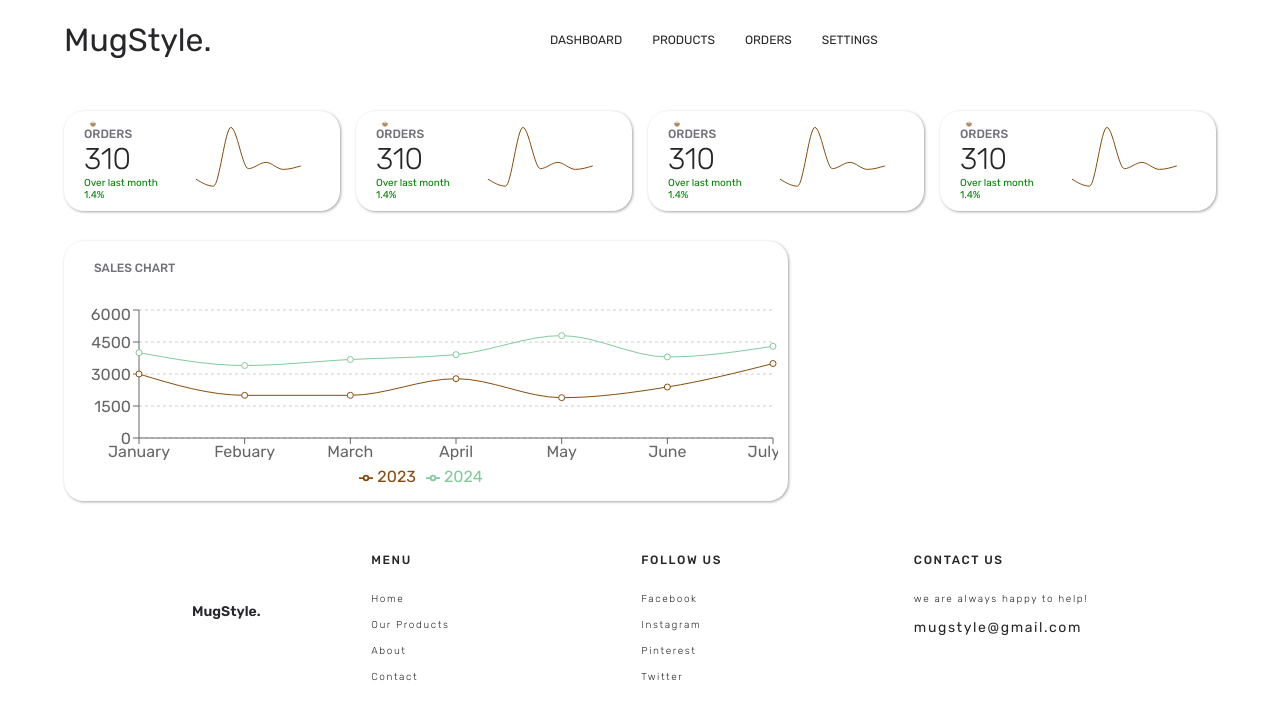
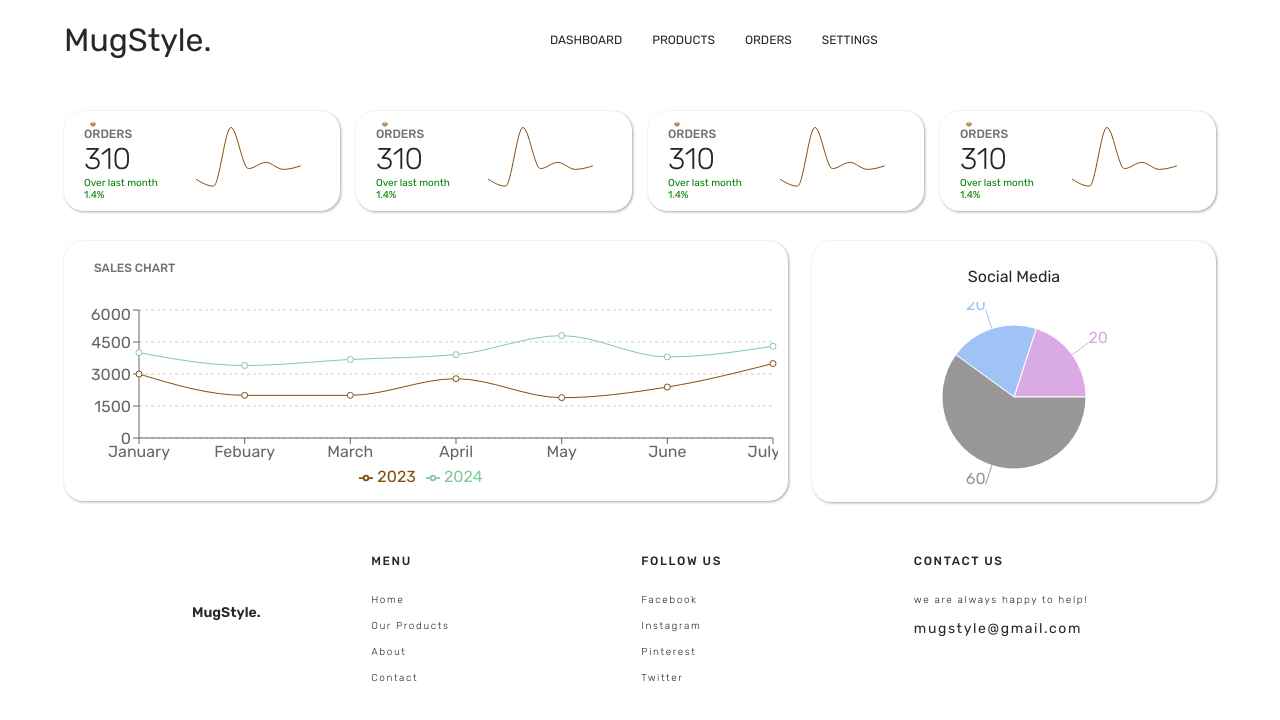
Before and after one commit to Morganefrlr/eshop-mugstyle2024, a Next.js app: page /admin in a window 1280 px wide. Shown: the top 720 px of the page. Built offline with nearby package versions, Linux system fonts and the light colour scheme.

Commit message:
A01: add pieChart

```diff
--- a/src/app/admin/_admin.scss
+++ b/src/app/admin/_admin.scss
@@ -10,6 +10,7 @@
         display: flex;
         width: 90vw;
         margin: 0 auto;
+        justify-content: space-between;
     }
 
 
--- /dev/null
+++ b/src/app/admin/adminRecharts/PieChartBox.tsx
@@ -0,0 +1,31 @@
+'use client'
+import {PieChart, Pie, ResponsiveContainer, Cell, } from 'recharts';
+
+const PieChartBox = () => {
+    const data = [
+        { name: 'Group A', value: 20, color: '#d9aae4'},
+        { name: 'Group B', value: 20, color: '#a0c3f5'},
+        { name: 'Group C', value: 60, color:'#989696' },
+
+
+      ];
+      const COLORS = ['#d9aae4', '#a0c3f5', '#4a4a4a'];
+
+
+
+    return (
+        <div className='pieChartMain'>
+          <p>Social Media</p>
+            <ResponsiveContainer>
+              <PieChart>
+                <Pie dataKey="value" data={data} fill="#8884d8" label>
+                  {data.map((entry, index) => (
+                    <Cell key={index} fill={entry.color}/> ))}
+                </Pie>
+              </PieChart>
+            </ResponsiveContainer>
+        </div>
+    );
+};
+
+export default PieChartBox;
--- /dev/null
+++ b/src/app/admin/adminRecharts/_pieChart.scss
@@ -0,0 +1,9 @@
+.pieChartMain{
+    width: 30vw;
+    border-radius: 20px;
+    box-shadow: 1px 1px 3px lighten($main,50);
+    display: flex;
+    padding: 10px;
+    flex-direction: column;
+    align-items: center;
+}
--- a/src/app/admin/page.tsx
+++ b/src/app/admin/page.tsx
@@ -1,5 +1,5 @@
 
-
+import PieChartBox from './adminRecharts/PieChartBox';
 import SalesChart from './adminRecharts/SalesChart';
 import SquareBox from './adminRecharts/SquareBox';
 
@@ -17,6 +17,7 @@ const page = () => {
 
             <div className='adminDashboard_second'>
                 <SalesChart />
+                <PieChartBox />
             </div>
         </div>
     );
--- a/src/app/globals.scss
+++ b/src/app/globals.scss
@@ -54,3 +54,4 @@ body{
 @import "../app/admin/admin";
 @import "../app/admin/adminRecharts/squareBox";
 @import "../app/admin/adminRecharts/salesChart";
+@import "../app/admin/adminRecharts/pieChart";
```
